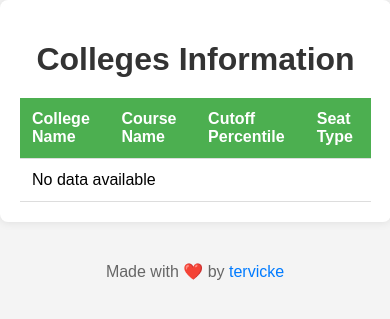
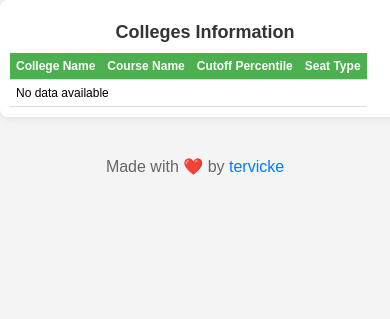
Before and after one commit to Tervicke/CET_college_search, a Flask app: page /result in a window 390 px wide. Shown: the top 319 px of the page. Run offline with Flask 3, Linux system fonts and the light colour scheme.

Commit message:
made the result page mobile resposive

```diff
--- a/static/result_style.css
+++ b/static/result_style.css
@@ -21,43 +21,18 @@ h1 {
     color: #333;
 }
 
-form {
-    margin-bottom: 20px;
-}
-
-label {
-    display: block;
-    margin-bottom: 5px;
-}
-
-input[type="text"] {
-    width: calc(100% - 22px);
-    padding: 10px;
-    margin-bottom: 10px;
-}
-
-button {
-    padding: 10px 20px;
-    background-color: #4CAF50;
-    color: white;
-    border: none;
-    border-radius: 4px;
-    cursor: pointer;
-}
-
-button:hover {
-    background-color: #45a049;
-}
-
 table {
     width: 100%;
     border-collapse: collapse;
+    overflow-x: auto;
+    display: block;
 }
 
 th, td {
     padding: 12px;
     text-align: left;
     border-bottom: 1px solid #ddd;
+    word-wrap: break-word;
 }
 
 th {
@@ -72,6 +47,47 @@ tr:nth-child(even) {
 tr:hover {
     background-color: #ddd;
 }
+
+/* Responsive styles */
+@media screen and (max-width: 768px) {
+    .container {
+        width: 100%;
+        padding: 10px;
+    }
+
+    th, td {
+        padding: 8px;
+        font-size: 14px;
+    }
+
+    h1 {
+        font-size: 20px;
+        margin-bottom: 15px;
+    }
+}
+
+@media screen and (max-width: 480px) {
+    th, td {
+        padding: 6px;
+        font-size: 12px;
+    }
+
+    h1 {
+        font-size: 18px;
+        margin-bottom: 10px;
+    }
+
+    table {
+        display: block;
+        width: 100%;
+        overflow-x: scroll;
+    }
+
+    .footer {
+        font-size: 14px;
+    }
+}
+
 .footer {
     text-align: center;
     margin-top: 30px;
@@ -86,5 +102,5 @@ tr:hover {
 }
 
 .footer a:hover {
-		text-decoration: underline;
+    text-decoration: underline;
 }
```
